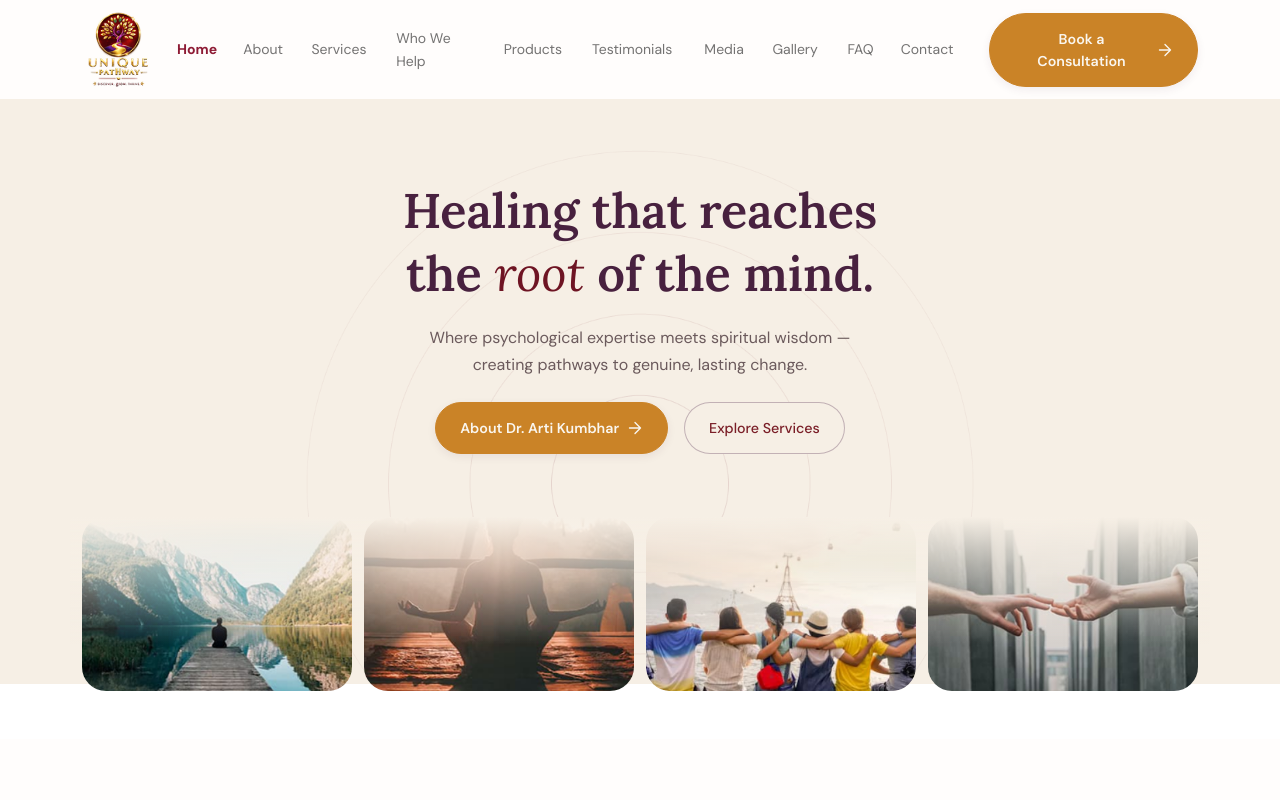
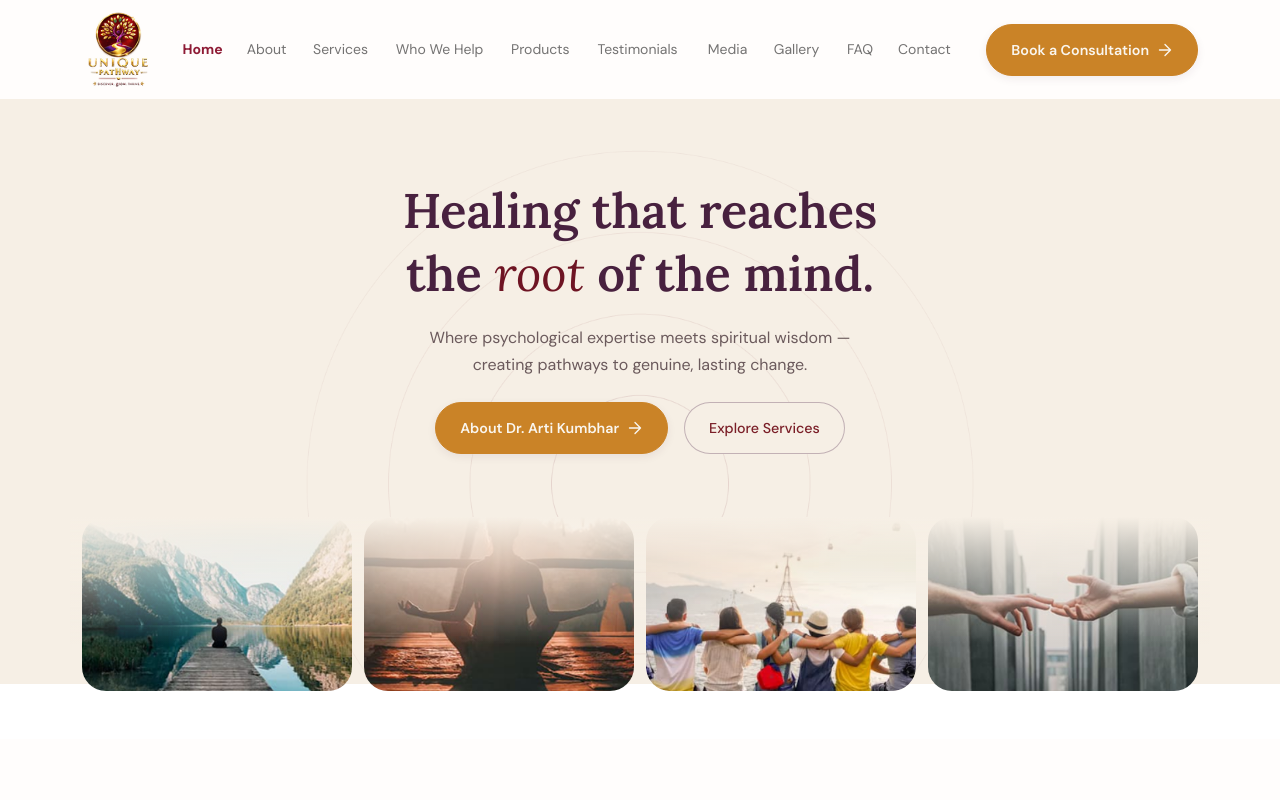
Before and after one commit to ankitsShinde30/UniquePathways, a React (Vite) app: page / in a window 1280 px wide. Shown: the top 800 px of the page. Built offline with nearby package versions, Linux system fonts and the light colour scheme; no server answers.

Commit message:
navbar css

```diff
--- a/src/components/common/Navbar/Navbar.css
+++ b/src/components/common/Navbar/Navbar.css
@@ -134,7 +134,7 @@
     }
 
     .navbar-nav {
-        gap: 10px;
+        gap: 8px;
     }
 
     .navbar .nav-link {
```
